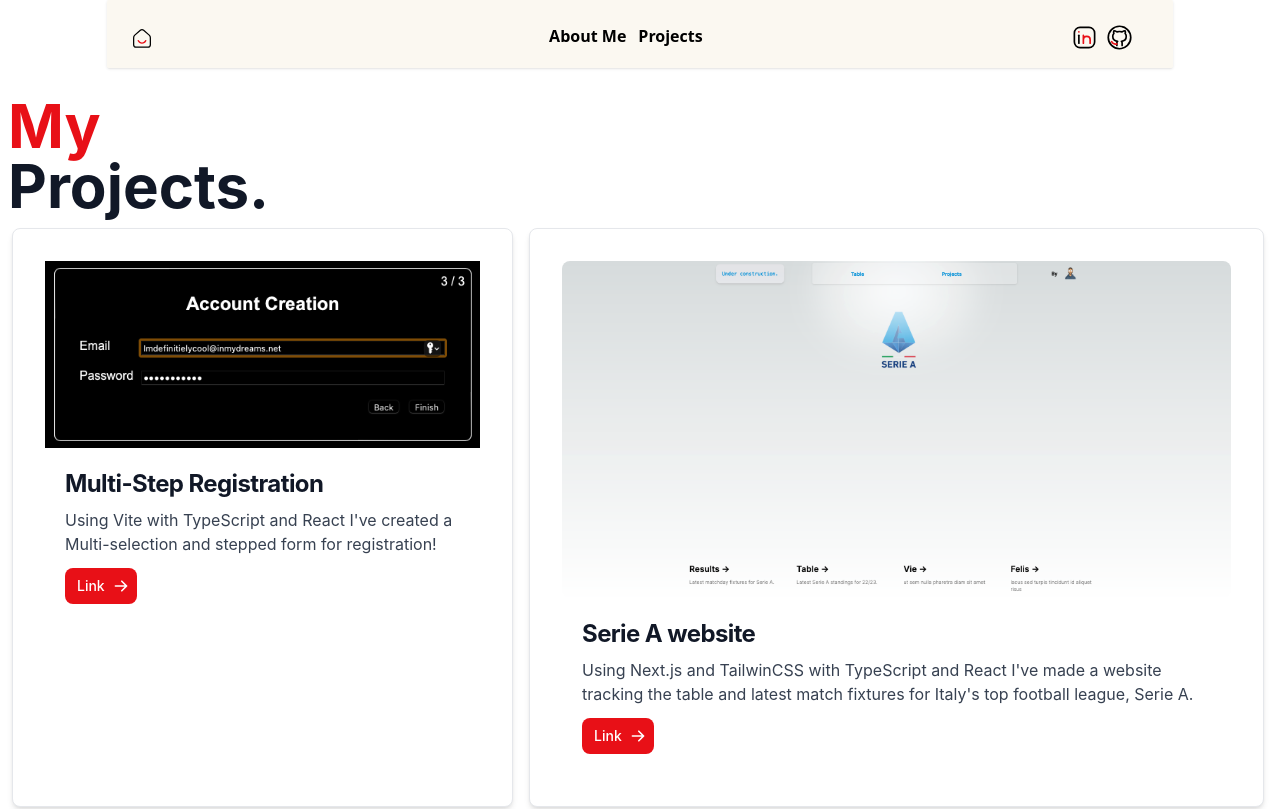
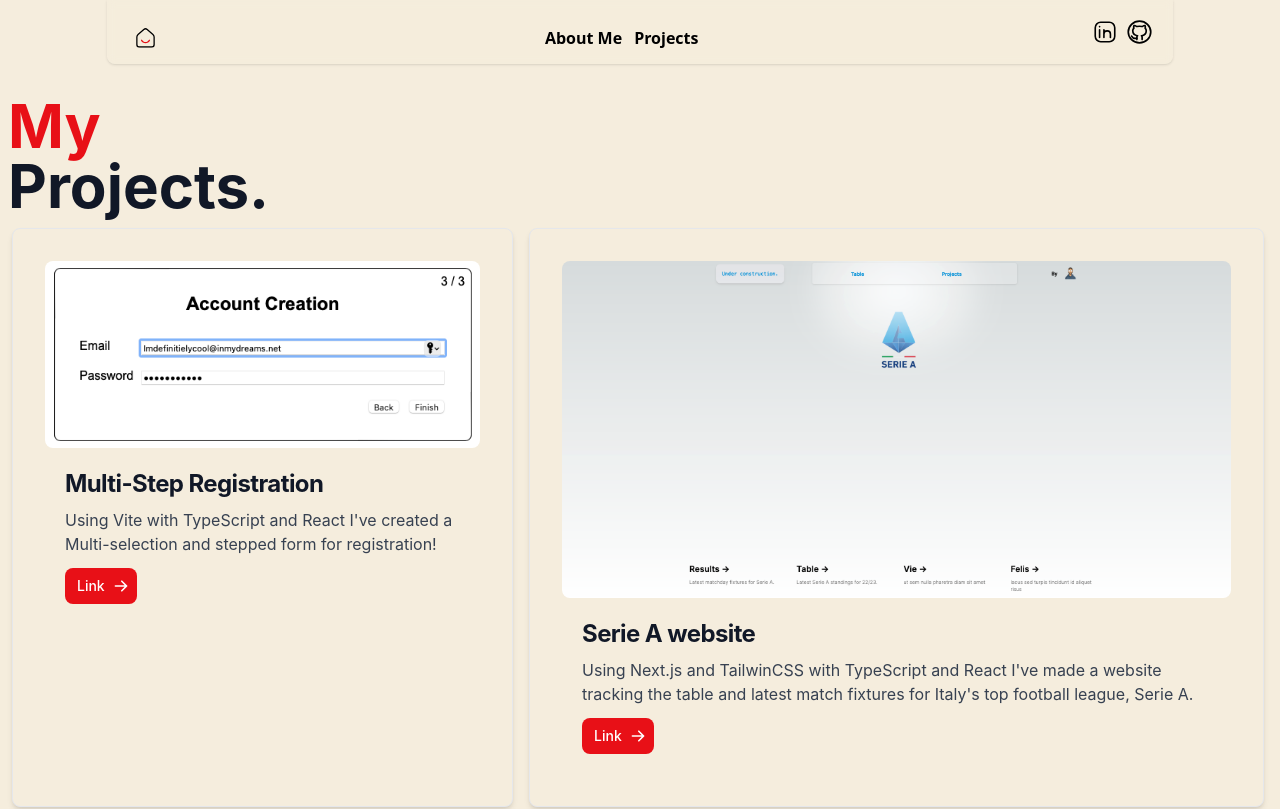
Before and after one commit to salahraja/portfolio, a Next.js app: page /projects in a window 1280 px wide. Shown: the top 809 px of the page. Built offline with nearby package versions, Linux system fonts and the light colour scheme.

Commit message:
fixed navbar

```diff
--- a/components/card.tsx
+++ b/components/card.tsx
@@ -4,15 +4,15 @@ import Link from "next/link";
 
 export default function NewCard() {
   return (
-    <div className="flex space-x-4 p-3 pr-4 dark:bg-black bg-white">
-      <div className=" dark:bg-black bg-white border border-gray-200 rounded-lg shadow-md flex flex-col p-8">
+    <div className="flex space-x-4 p-3 pr-4 dark:bg-black bg-[#F5EDDD]">
+      <div className=" dark:bg-black bg-[#F5EDDD] border border-gray-200 rounded-lg shadow-md flex flex-col p-8">
         <Link href={"https://darling-longma-eb7d58.netlify.app"}>
           <Image
             src="/singlselect.png"
             alt="Email+Password login screenshot for my project"
             width={690}
             height={445}
-            className="invert"
+            className="invert-0 rounded-lg"
           />
         </Link>
         <div className="p-5">
@@ -47,7 +47,7 @@ export default function NewCard() {
           </Link>
         </div>
       </div>
-      <div className=" dark:bg-black bg-white border border-gray-200 rounded-lg shadow-md flex flex-col p-8">
+      <div className=" dark:bg-black bg-[#F5EDDD] border border-gray-200 rounded-lg shadow-md flex flex-col p-8">
         <Link href={"https://football-scores-seven.vercel.app/"}>
           <Image
             src="/serieasite.png"
--- a/components/nav.tsx
+++ b/components/nav.tsx
@@ -6,37 +6,46 @@ function NavBar() {
   return (
     <div className="flex flex-row justify-center">
       <nav className="font-sans flex fixed py-2 px-6 bg-[#F5EDDD] dark:bg-zinc-800/30 bg-opacity-40 backdrop-blur-sm rounded-b-lg shadow sm:items-baseline w-5/6">
-        <div className="pt-3 grid grid-cols-3 font-semibold w-full text-center">
-          <div className="h-10 pt-3 ml-auto flex col-auto w-auto  whitespace-nowrap font-semibold">
-            <div className="flex justify-center w-[80.5vw] pl-[5vw]">
-              <div className="text-black dark:text-white space-x-3 -m-[1vh] w-full align-center">
+        <div className="grid grid-cols-3 font-semibold w-full text-center">
+          <div className="h-[6vh] ml-auto flex col-auto w-auto  whitespace-nowrap font-semibold">
+            <div className="flex justify-center w-[80.5vw] ">
+              <div className="text-black dark:text-white space-x-3 pt-[17.5px] pl-7  w-full align-center">
                 <Link href={"/about"}>About Me</Link>
                 <Link href={"/projects"}>Projects</Link>
               </div>
-              <div className="-m-[1vh] flex flex-row flex-grow">
+              <div className=" flex flex-row flex-grow items-center">
+                <div className="px-2 flex">
+                  <div className="mr-2">
                     <Link href={"https://www.linkedin.com/in/salahraja/"}>
-                  <div className="px-2">
                       <Image
                         src="/linkedin.svg"
                         alt="LinkedIn logo"
                         width={30}
                         height={45}
-                      className="dark:backdrop-invert rounded-lg"
+                        className="invert dark:invert-0"
+                        style={{
+                          fill: "transparent",
+                          mixBlendMode: "multiply",
+                        }}
                       />
+                    </Link>
                   </div>
-                </Link>
-
+                  <div>
                     <Link href={"https://github.com/salahraja"}>
-                  <div className="pr-9">
                       <Image
                         src="/github.svg"
                         alt="Github logo"
-                      width={32}
+                        width={30}
                         height={45}
-                      className="dark:backdrop-invert dark:rounded-lg"
+                        className="invert dark:invert-0"
+                        style={{
+                          fill: "transparent",
+                          mixBlendMode: "multiply",
+                        }}
                       />
+                    </Link>
                   </div>
-                </Link>
+                </div>
               </div>
             </div>
           </div>
--- a/components/nav2.tsx
+++ b/components/nav2.tsx
@@ -4,57 +4,63 @@ import Link from "next/link";
 
 function NavBar() {
   return (
-    <div className="flex fixed flex-row justify-center">
-      <nav className="font-sans flex py-2 px-6 bg-[#F5EDDD]  dark:bg-zinc-800/30 bg-opacity-40 backdrop-blur-sm rounded-sm shadow sm:items-baseline w-5/6">
-        <div className="pt-3 grid grid-cols-3 font-semibold w-full text-center">
-          <div className="h-10 pt-3 ml-auto flex col-auto w-screen max-[640px]:w-2vw] whitespace-nowrap font-semibold">
-            <div className="flex justify-start w-[80.5vw] ">
+    <div className="flex flex-row justify-center">
+      <nav className="font-sans flex fixed py-2 px-6 bg-[#F5EDDD] dark:bg-zinc-800/30 bg-opacity-40 backdrop-blur-sm rounded-b-lg shadow sm:items-baseline w-5/6">
+        <div className="grid grid-cols-3 font-semibold w-full text-center">
+          <div className="h-[6vh] ml-auto flex col-auto w-auto  whitespace-nowrap font-semibold">
             <Link href={"/"}>
-                <div className="h-full flex"></div>
-              </Link>
-              <div className="space-x-3 -m-[1vh] w-full align-center flex flex-row">
-                <Link href={"/"}>
-                  <div className="h-full flex pb-4">
+              <div className="pt-[14.5px] flex">
                 <Image
                   src="/homesmile.svg"
                   alt="LinkedIn logo"
-                      width={40}
-                      height={35}
+                  width={30}
+                  height={45}
                   className="dark:invert"
+                  style={{
+                    fill: "transparent",
+                    mixBlendMode: "multiply",
+                  }}
                 />
               </div>
-                </Link>
-                <div className="w-full">
-                  <div className="dark:text-white text-black flex flex-row justify-center space-x-3">
+            </Link>{" "}
+            <div className="flex justify-center w-[80.5vw] ">
+              <div className="text-black dark:text-white space-x-3 pt-[17.5px]  w-full align-center">
                 <Link href={"/about"}>About Me</Link>
                 <Link href={"/projects"}>Projects</Link>
               </div>
-                </div>
-              </div>
-              <div className="-m-[1vh] flex flex-row flex-grow">
-                <Link href={"https://www.linkedin.com/"}>
-                  <div className="px-2">
+              <div className=" flex flex-row flex-grow items-center">
+                <div className="px-2 flex">
+                  <div className="mr-2">
+                    <Link href={"https://www.linkedin.com/in/salahraja/"}>
                       <Image
                         src="/linkedin.svg"
                         alt="LinkedIn logo"
                         width={30}
                         height={45}
-                      className="dark:backdrop-invert rounded-lg"
+                        className="invert dark:invert-0"
+                        style={{
+                          fill: "transparent",
+                          mixBlendMode: "multiply",
+                        }}
                       />
+                    </Link>
                   </div>
-                </Link>
-
+                  <div>
                     <Link href={"https://github.com/salahraja"}>
-                  <div className="pr-9 max-[640px]:pb-[.09rem]">
                       <Image
                         src="/github.svg"
                         alt="Github logo"
-                      width={32}
+                        width={30}
                         height={45}
-                      className="dark:backdrop-invert rounded-lg"
+                        className="invert dark:invert-0"
+                        style={{
+                          fill: "transparent",
+                          mixBlendMode: "multiply",
+                        }}
                       />
+                    </Link>
                   </div>
-                </Link>
+                </div>
               </div>
             </div>
           </div>
--- a/pages/about.tsx
+++ b/pages/about.tsx
@@ -14,7 +14,7 @@ const About = () => {
       <div className="pb-[6rem] dark:bg-black bg-[#F5EDDD]">
         <NavBarTwo />
       </div>
-      <div className="dark:bg-black bg-[#F5EDDD]">
+      <div className="dark:bg-black bg-[#F5EDDD] flex flex-col items-center">
         <h1 className="text-4xl pl-2 font-bold  text-[#e81017] sm:text-5xl md:text-6xl">
           <span className="block xl:inline">About</span>{" "}
           <span className="block text-gray-900 dark:text-white">Me.</span>
--- a/pages/projects.tsx
+++ b/pages/projects.tsx
@@ -13,10 +13,12 @@ const Projects = () => {
 
   return (
     <>
-      <div className="pb-[6rem] dark:bg-black bg-white">
-        <NavBarTwo />
+      <div className="pb-[6rem] dark:bg-black bg-[#F5EDDD]">
+        <span className="">
+          <NavBarTwo />
+        </span>
       </div>
-      <div className="dark:bg-black bg-white">
+      <div className="dark:bg-black bg-[#F5EDDD]">
         <h1 className="text-4xl pl-2 font-bold  text-[#e81017] sm:text-5xl md:text-6xl">
           <span className="block xl:inline">My</span>{" "}
           <span className="block text-gray-900 dark:text-white">Projects.</span>
```
Also changed, not shown: public/github.svg, public/linkedin.svg. Lines whose indentation alone changed are shown as unchanged.
